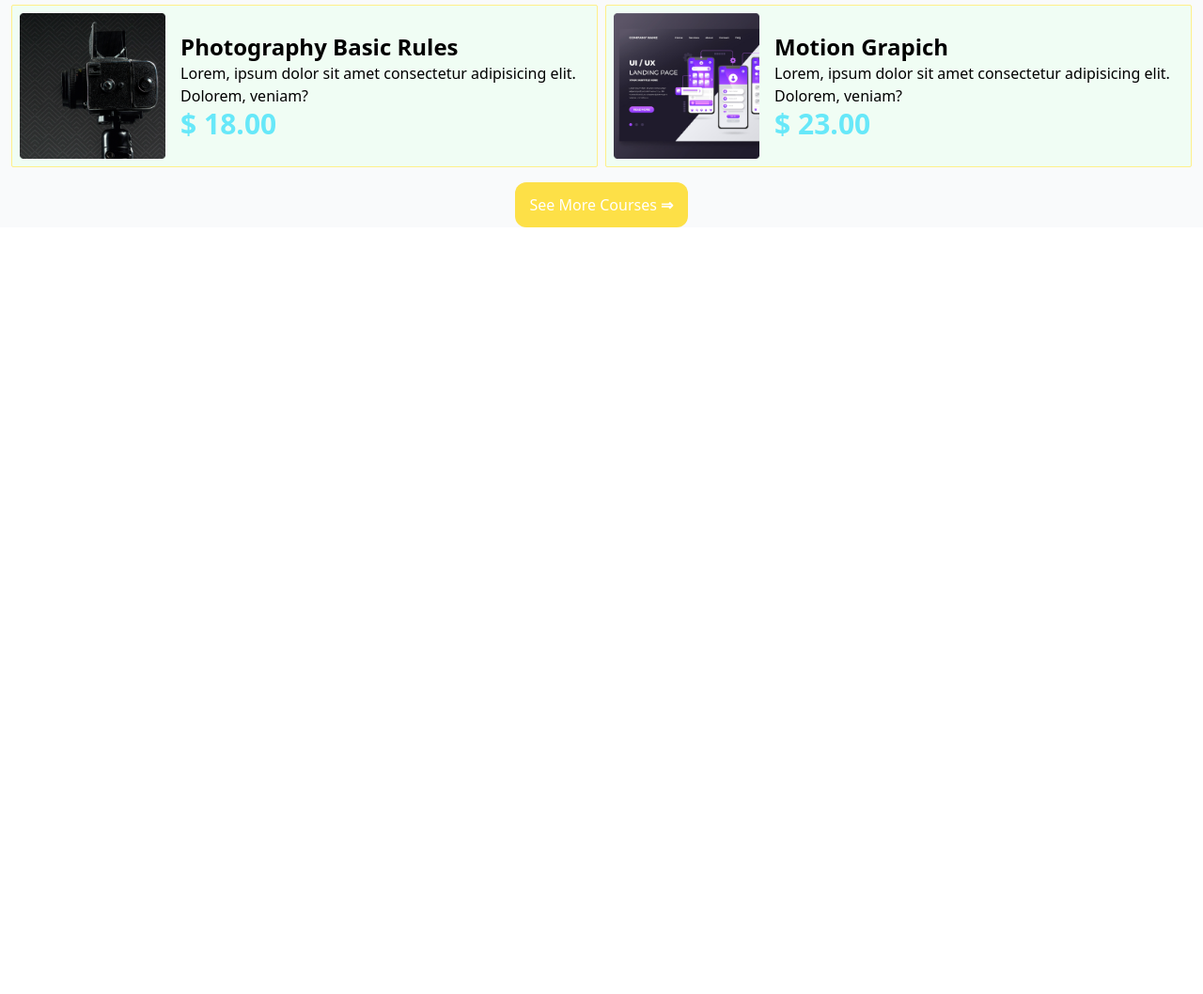
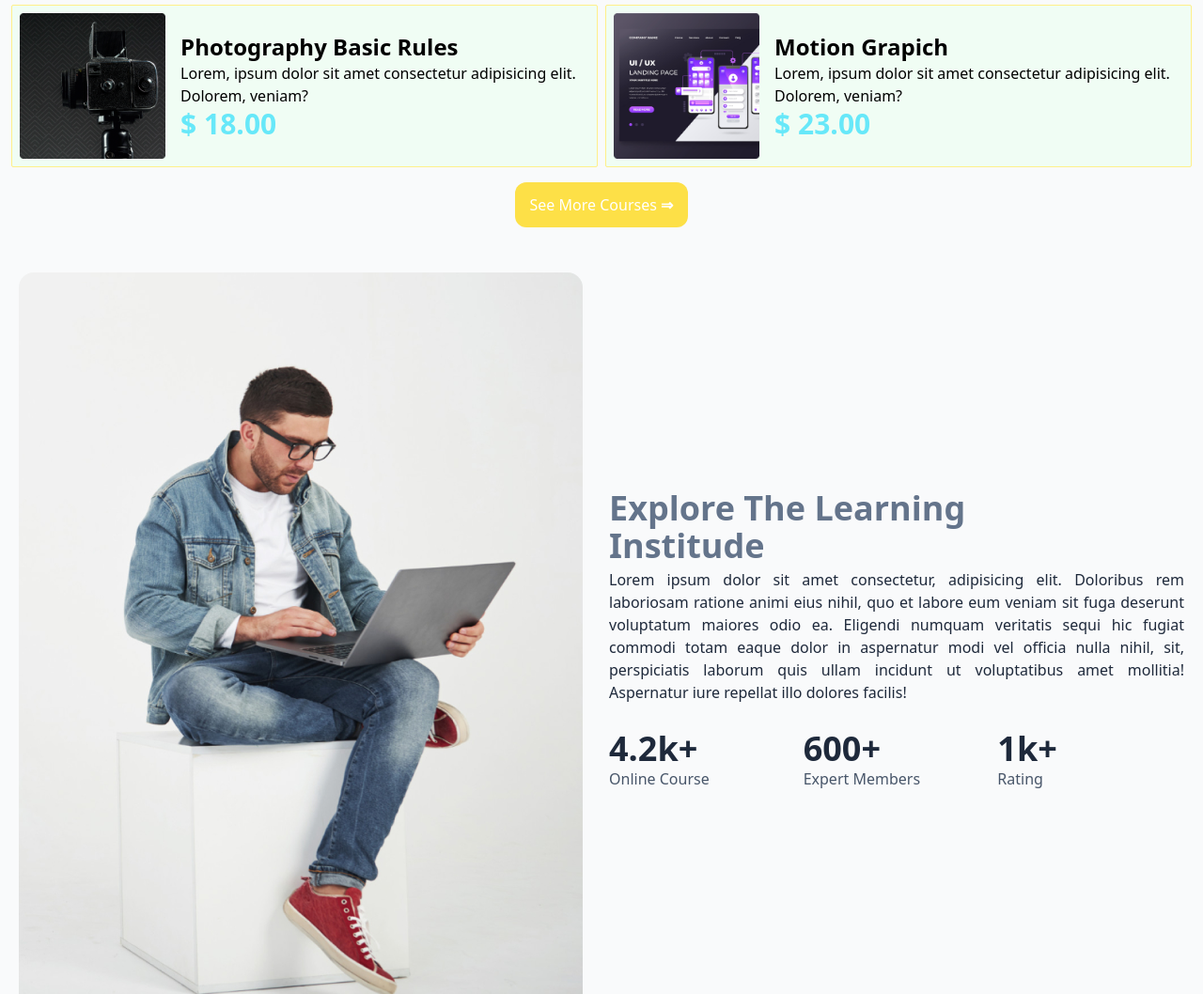
Before and after one commit to jahid-111/eCourse, a plain HTML site: page index.html in a window 1280 px wide. Shown: the part 997-2055 px from the top of the page at 94% size. Before the commit the page ends 1255 px from the top, so only its background shows below. Drawn offline with nearby package versions, Linux system fonts and the light colour scheme.

Commit message:
Exploring

```diff
--- a/index.html
+++ b/index.html
@@ -149,6 +149,7 @@
         </section>
 
 
+        <!-- --------------------------- -->
 
         <!-- COURSES COURSES  -->
         <section>
@@ -242,16 +243,59 @@
                 </div>
             </div>
 
+
             <!-- see more button  -->
             <div class="flex items-center justify-center my-4 ">
                 <button
-                    class=" bg-yellow-300 rounded-xl py-3 px-4 font-medium text-1xl text-white hover:text-red-300 ">See
+                    class=" bg-yellow-300 rounded-xl py-3 px-4 font-medium text-1xl text-white hover:text-slate-700 ">See
                     More Courses <strong>⇒</strong>
                 </button>
             </div>
         </section>
 
+        <!-- -------------------  -->
 
+        <!-- EXPLORING COURSES  -->
+        <section class="  my-10">
+
+            <div class="grid sm:grid-cols-2 ">
+
+                <div class=" p-2 h-auto w-full">
+                    <img class="w-auto rounded-2xl shadow-slate-950 h-auto" src="images/working.png" alt="">
+                </div>
+
+                <div class=" p-2  flex items-center">
+                    <div>
+                        <h3 class="text-4xl text-slate-500 font-semibold my-1">Explore The Learning <br> Institude</h3>
+                        <p class="text-slate-800 text-justify">Lorem ipsum dolor sit amet consectetur, adipisicing elit.
+                            Doloribus
+                            rem laboriosam
+                            ratione animi eius nihil, quo et labore eum veniam sit fuga deserunt voluptatum maiores odio
+                            ea. Eligendi numquam veritatis sequi hic fugiat commodi totam eaque dolor in aspernatur modi
+                            vel officia nulla nihil, sit, perspiciatis laborum quis ullam incidunt ut voluptatibus amet
+                            mollitia! Aspernatur iure repellat illo dolores facilis!</p>
+
+                        <div class="grid grid-cols-3 gap-2">
+
+                            <div class=" py-4 my-3 items-center">
+                                <h2 class="text-4xl text-slate-800 font-semibold">4.2k+</h2>
+                                <p class="text-slate-600 font-medium">Online Course</p>
+                            </div>
+                            <div class=" py-4 my-3  items-center">
+                                <h2 class="text-4xl text-slate-800  font-semibold">600+</h2>
+                                <p class="text-slate-600 font-medium">Expert Members</p>
+                            </div>
+                            <div class=" py-4 my-3  items-center">
+                                <h2 class="text-4xl text-slate-800  font-semibold">1k+</h2>
+                                <p class="text-slate-600 font-medium">Rating</p>
+                            </div>
+                        </div>
+
+
+                    </div>
+                </div>
+            </div>
+        </section>
 
 
 
```
